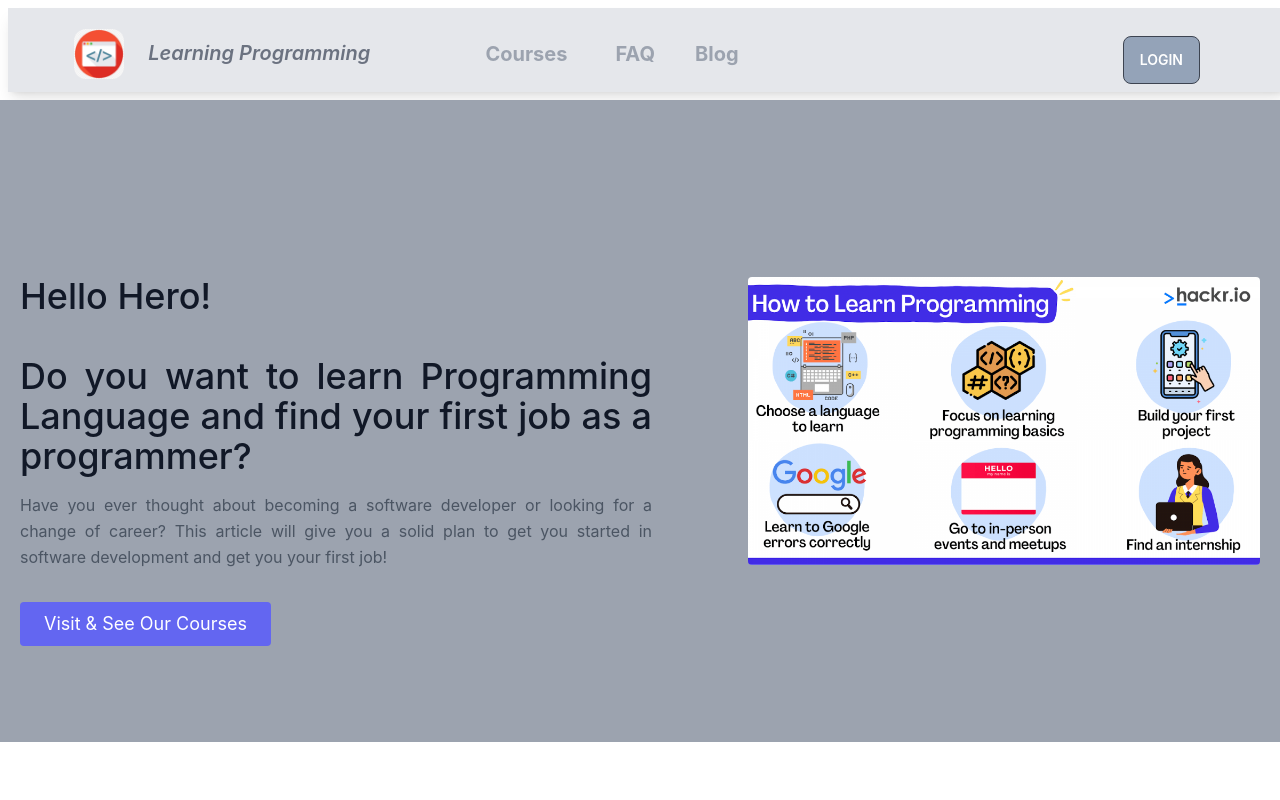
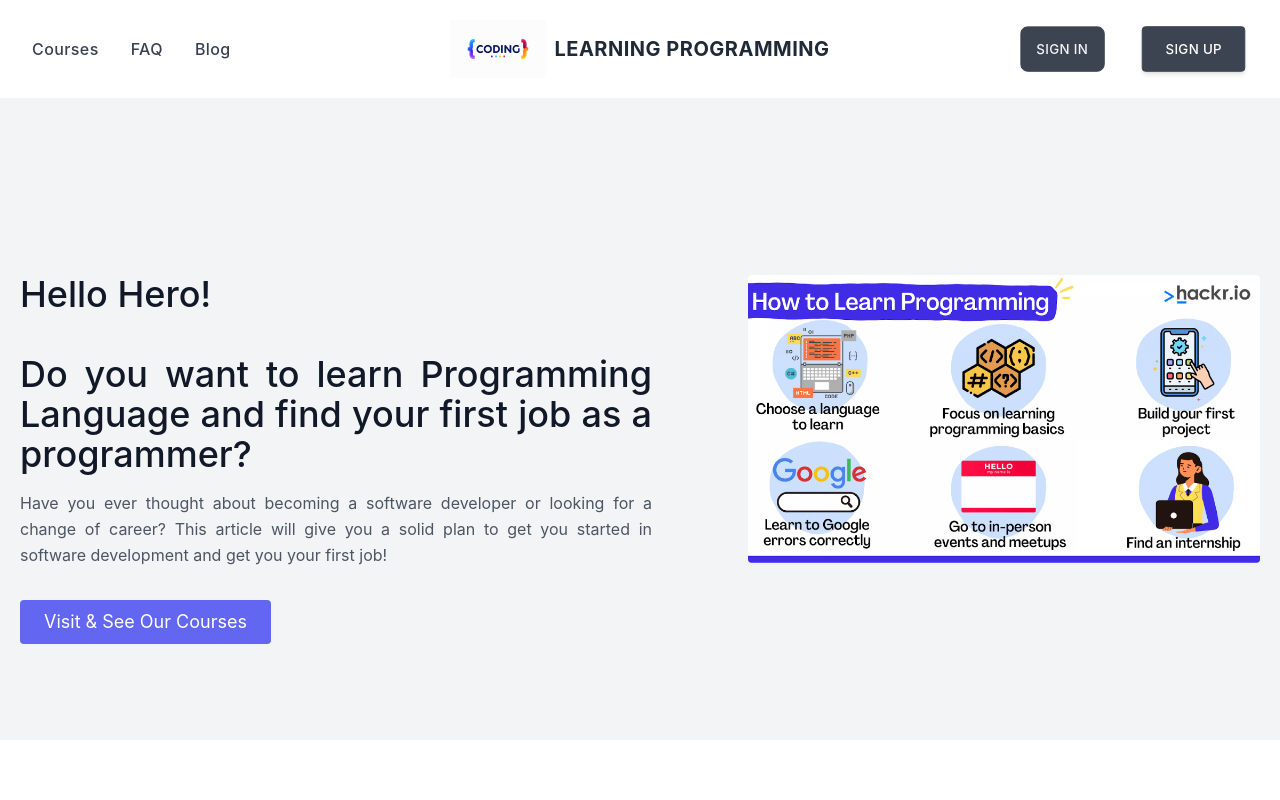
Before and after one commit to kamruzzaman22874/My-Learn-Coding-Repo, a React (Create React App) app: page / in a window 1280 px wide. Shown: the top 800 px of the page. Built offline with nearby package versions, Linux system fonts and the light colour scheme.

Commit message:
Details show inside card

```diff
--- a/src/components/Course/Course.js
+++ b/src/components/Course/Course.js
@@ -13,8 +13,8 @@
 					<h2 className='text-3xl font-semibold tracking-wide'>
 						{courses.name}
 					</h2>
-					<p className='dark:text-gray-100'>
-						{courses.details}
+					<p className='dark:text-gray-100 text-justify'>
+						{courses.details.slice(0,100)}
 					</p>
 				</div>
 				<button
--- a/src/components/Home/Home.js
+++ b/src/components/Home/Home.js
@@ -4,7 +4,7 @@
 const Home = () => {
 	return (
 		<div>
-			<div className='bg-gray-400  mb-5'>
+			<div className='bg-gray-100  mb-5'>
 			<section className='text-gray-600 body-font'>
 				<div className='container mx-auto flex px-5 py-24 md:flex-row flex-col items-center'>
 					<div className='lg:flex-grow mt-20 lg:pr-24 md:pr-16 flex flex-col md:items-start md:text-left mb-16 md:mb-0 items-center text-center'>
--- a/src/components/Login/Login.js
+++ b/src/components/Login/Login.js
@@ -26,7 +26,7 @@
 					<div className='text-center lg:text-left'>
 						<h1 className='text-3xl font-bold'>Please Login now!</h1>
 					</div>
-					<div className='card flex-shrink-0 w-full max-w-sm shadow-2xl bg-base-100 login'>
+					<div className='card flex-shrink-0 w-full max-w-sm shadow-2xl bg-base-100'>
 						<form onSubmit={handleLoginSubmit} className='card-body '>
 							<div className='form-control'>
 								<label className='label'>
--- a/src/components/Navbar/Navbar.js
+++ b/src/components/Navbar/Navbar.js
@@ -1,70 +1,203 @@
-import React from 'react';
-import {Link} from 'react-router-dom'
+import React, { useState } from 'react';
+import { Link } from 'react-router-dom';
 
 const Navbar = () => {
+	const [isMenuOpen, setIsMenuOpen] = useState(false);
 	return (
-			<div className='navbar bg-gray-200 shadow-lg mt-2 m-2'>
-				<div className='navbar-start'>
-					<div className='dropdown'>
-						<label tabIndex={0} className='btn btn-ghost lg:hidden'>
+		<div className='px-4 py-5 mx-auto sm:max-w-xl md:max-w-full lg:max-w-screen-xl md:px-24 lg:px-8'>
+			<div className='relative flex grid items-center grid-cols-2 lg:grid-cols-3'>
+				<ul className='flex items-center hidden space-x-8 lg:flex'>
+					<li>
+						<Link to='/courses'
+							href='/'
+							aria-label='Our product'
+							title='Our product'
+							className='font-medium tracking-wide text-gray-700 transition-colors duration-200 hover:text-deep-purple-accent-400'
+						>
+							Courses
+						</Link>
+					</li>
+					<li>
+						<Link
+							href='/'
+							aria-label='Our product'
+							title='Our product'
+							className='font-medium tracking-wide text-gray-700 transition-colors duration-200 hover:text-deep-purple-accent-400'
+						>
+							FAQ
+						</Link>
+					</li>
+					<li>
+						<Link
+							href='/'
+							aria-label='Product pricing'
+							title='Product pricing'
+							className='font-medium tracking-wide text-gray-700 transition-colors duration-200 hover:text-deep-purple-accent-400'
+						>
+							Blog
+						</Link>
+					</li>
+				</ul>
+				<Link
+					href='/'
+					aria-label='Company'
+					title='Company'
+					className='inline-flex items-center lg:mx-auto'
+				>
+					<img className='w-24 h-' src='nav-logo.jpg' alt='' />
+					<span className='ml-2 text-xl font-bold tracking-wide text-gray-800 uppercase'>
+						Learning Programming
+					</span>
+				</Link>
+				<ul className='flex items-center hidden ml-auto space-x-8 lg:flex'>
+					<li>
+						<Link
+							href='/'
+							aria-label='Sign in'
+							title='Sign in'
+							className='font-medium tracking-wide text-gray-100 transition-colors duration-200 hover:text-deep-purple-accent-400 btn'
+						>
+							Sign in
+						</Link>
+					</li>
+					<li>
+						<Link
+							href='/'
+							class='inline-flex items-center justify-center h-12 px-6 font-medium tracking-wide text-white transition duration-200 rounded shadow-md bg-deep-purple-accent-400 hover:bg-deep-purple-accent-700 focus:shadow-outline focus:outline-none btn'
+							aria-label='Sign up'
+							title='Sign up'
+						>
+							Sign up
+						</Link>
+					</li>
+				</ul>
+				<div className='ml-auto lg:hidden'>
+					<button
+						aria-label='Open Menu'
+						title='Open Menu'
+						className='p-2 -mr-1 transition duration-200 rounded focus:outline-none focus:shadow-outline hover:bg-deep-purple-50 focus:bg-deep-purple-50 btn'
+						onClick={() => setIsMenuOpen(true)}
+					>
+						<svg className='w-5 text-gray-600' viewBox='0 0 24 24'>
+							<path
+								fill='currentColor'
+								d='M23,13H1c-0.6,0-1-0.4-1-1s0.4-1,1-1h22c0.6,0,1,0.4,1,1S23.6,13,23,13z'
+							/>
+							<path
+								fill='currentColor'
+								d='M23,6H1C0.4,6,0,5.6,0,5s0.4-1,1-1h22c0.6,0,1,0.4,1,1S23.6,6,23,6z'
+							/>
+							<path
+								fill='currentColor'
+								d='M23,20H1c-0.6,0-1-0.4-1-1s0.4-1,1-1h22c0.6,0,1,0.4,1,1S23.6,20,23,20z'
+							/>
+						</svg>
+					</button>
+					{isMenuOpen && (
+						<div className='absolute top-0 left-0 w-full'>
+							<div className='p-5 bg-white border rounded shadow-sm'>
+								<div className='flex items-center justify-between mb-4'>
+									<div>
+										<Link
+											href='/'
+											aria-label='Company'
+											title='Company'
+											className='inline-flex items-center'
+										>
 											<svg
-								xmlns='http://www.w3.org/2000/svg'
-								className='h-5 w-5'
-								fill='none'
+												className='w-8 text-deep-purple-accent-400'
 												viewBox='0 0 24 24'
-								stroke='currentColor'
-							>
-								<path
-									strokeLinecap='round'
 												strokeLinejoin='round'
 												strokeWidth='2'
-									d='M4 6h16M4 12h8m-8 6h16'
+												strokeLinecap='round'
+												strokeMiterlimit='10'
+												stroke='currentColor'
+												fill='none'
+											>
+												<rect x='3' y='1' width='7' height='12' />
+												<rect x='3' y='17' width='7' height='6' />
+												<rect x='14' y='1' width='7' height='6' />
+												<rect x='14' y='11' width='7' height='12' />
+											</svg>
+											<span class='ml-2 text-xl font-bold tracking-wide text-gray-800 uppercase'>
+												Company
+											</span>
+										</Link>
+									</div>
+									<div>
+										<button
+											aria-label='Close Menu'
+											title='Close Menu'
+											className='p-2 -mt-2 -mr-2 transition duration-200 rounded hover:bg-gray-200 focus:bg-gray-200 focus:outline-none focus:shadow-outline'
+											onClick={() => setIsMenuOpen(false)}
+										>
+											<svg className='w-5 text-gray-600' viewBox='0 0 24 24'>
+												<path
+													fill='currentColor'
+													d='M19.7,4.3c-0.4-0.4-1-0.4-1.4,0L12,10.6L5.7,4.3c-0.4-0.4-1-0.4-1.4,0s-0.4,1,0,1.4l6.3,6.3l-6.3,6.3 c-0.4,0.4-0.4,1,0,1.4C4.5,19.9,4.7,20,5,20s0.5-0.1,0.7-0.3l6.3-6.3l6.3,6.3c0.2,0.2,0.5,0.3,0.7,0.3s0.5-0.1,0.7-0.3 c0.4-0.4,0.4-1,0-1.4L13.4,12l6.3-6.3C20.1,5.3,20.1,4.7,19.7,4.3z'
 												/>
 											</svg>
-						</label>
-						<ul
-							tabIndex={0}
-							className='menu menu-compact dropdown-content mt-3 p-2 shadow bg-base-100 rounded-box w-52'
+										</button>
+									</div>
+								</div>
+								<nav>
+									<ul className='space-y-4'>
+										<li>
+											<Link
+												href='/'
+												aria-label='Our product'
+												title='Our product'
+												className='font-medium tracking-wide text-gray-700 transition-colors duration-200 hover:text-deep-purple-accent-400'
 											>
-							<li>
-								<Link>Courses</Link>
-							</li>
-							<li tabIndex={0}>
-								<Link className='justify-between'>Faq</Link>
+												Courses
+											</Link>
 										</li>
 										<li>
-								<Link>Blog</Link>
+											<Link
+												href='/'
+												aria-label='Our product'
+												title='Our product'
+												className='font-medium tracking-wide text-gray-700 transition-colors duration-200 hover:text-deep-purple-accent-400'
+											>
+												FAQ
+											</Link>
+										</li>
+										<li>
+											<Link
+												href='/'
+												aria-label='Product pricing'
+												title='Product pricing'
+												className='font-medium tracking-wide text-gray-700 transition-colors duration-200 hover:text-deep-purple-accent-400'
+											>
+												Blog
+											</Link>
+										</li>
+										<li>
+											<Link
+												href='/'
+												aria-label='Sign in'
+												title='Sign in'
+												className='font-medium tracking-wide text-gray-700 transition-colors duration-200 hover:text-deep-purple-accent-400 btn'
+											>
+												Sign in
+											</Link>
+										</li>
+										<li>
+											<Link
+												href='/'
+												className='inline-flex items-center justify-center w-full h-12 px-6 font-medium tracking-wide text-white transition duration-200 rounded shadow-md bg-deep-purple-accent-400 hover:bg-deep-purple-accent-700 focus:shadow-outline focus:outline-none'
+												aria-label='Sign up'
+												title='Sign up'
+											>
+												Sign up
+											</Link>
 										</li>
 									</ul>
-					</div>
-					<div className='flex mx-auto mt-2'>
-						<img
-							className='lg:w-[50px] w-12  lg:ml-2  rounded-xl'
-							src='navbar-logo.jpg'
-							alt=''
-						/>
-						<Link className='btn btn-ghost ml-[7px] normal-case lg:text-xl italic mr-0 text-gray-500'>
-							Learning Programming
-						</Link>
+								</nav>
 							</div>
 						</div>
-				<div className='navbar-center hidden lg:flex text-gray-400 text-xl font-bold mt-2 px-4'>
-					<ul className='menu menu-horizontal p-0 px-2'>
-						<li className='px-2'>
-							<Link to='/courses'>Courses</Link>
-						</li>
-						<li tabIndex={0} className='px-2'>
-							<Link>FAQ</Link>
-						</li>
-						<li>
-							<Link>Blog</Link>
-						</li>
-					</ul>
+					)}
 				</div>
-				<div className='navbar-end lg:mr-20 mt-5'>
-					<Link to='/login' className='btn btn-gray-400 bg-slate-400'>
-						Login
-					</Link>
 			</div>
 		</div>
 	);
--- a/src/components/Signup/Signup.js
+++ b/src/components/Signup/Signup.js
@@ -31,7 +31,7 @@
 					<div className='text-center lg:text-left mt-[-30px]'>
 						<h1 className='text-2xl font-bold'>Please Signup now!</h1>
 					</div>
-					<div className='card flex-shrink-0 w-full max-w-sm shadow-2xl bg-base-100 login'>
+					<div className='card flex-shrink-0 w-full max-w-sm shadow-2xl bg-base-100'>
 						<form onSubmit={handleSignSubmit} className='card-body '>
 							<div className='form-control'>
 								<label className='label'>
@@ -78,7 +78,7 @@
 								/>
 								<label className='label'>
 									<Link href='#' className='label-text-alt link link-hover'>
-										Already have an account? or Signup
+										Already have an account? Login
 									</Link>
 								</label>
 							</div>
```
Also changed, not shown: public/nav-logo.jpg (added). Lines whose indentation alone changed are shown as unchanged.
